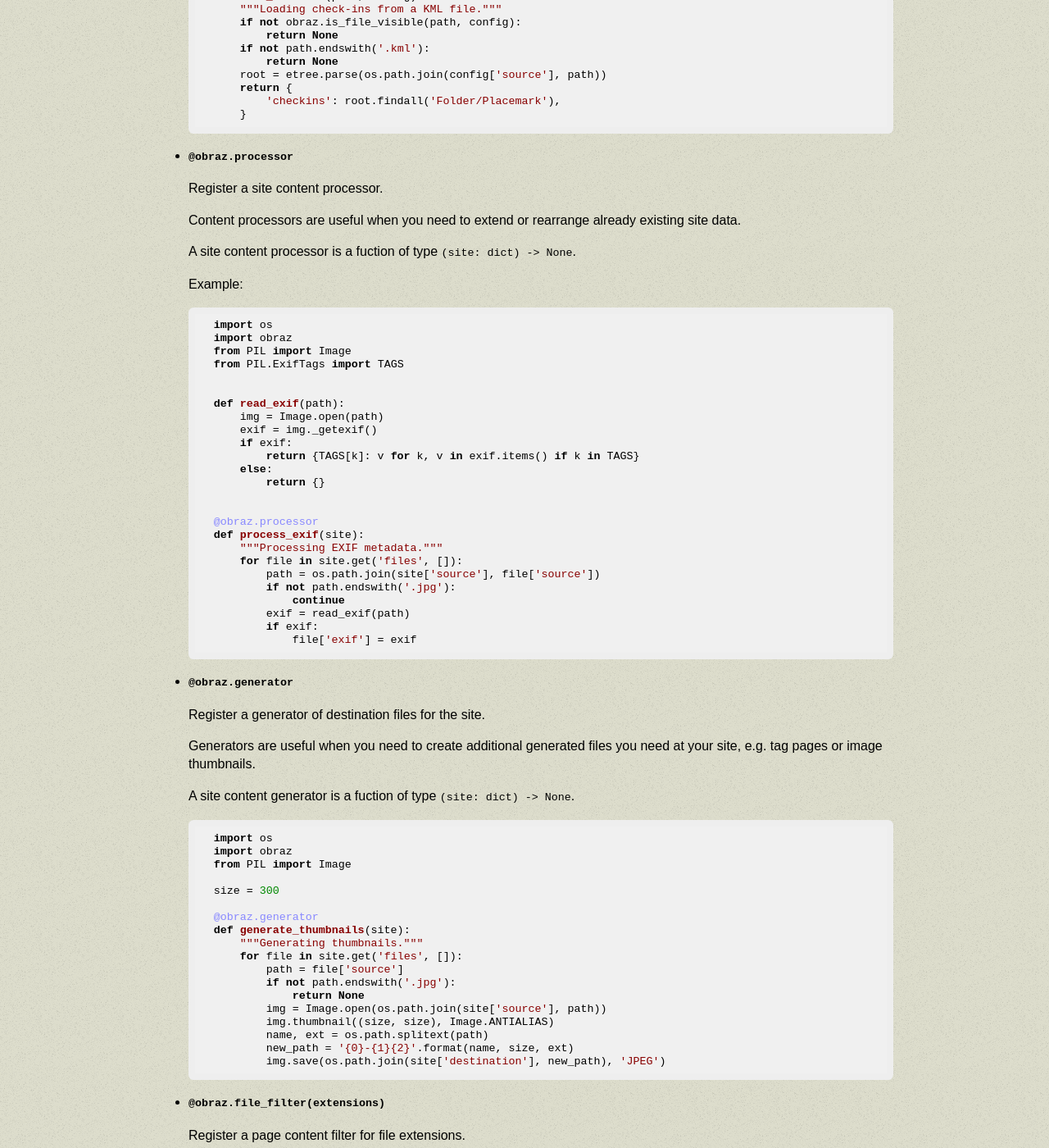
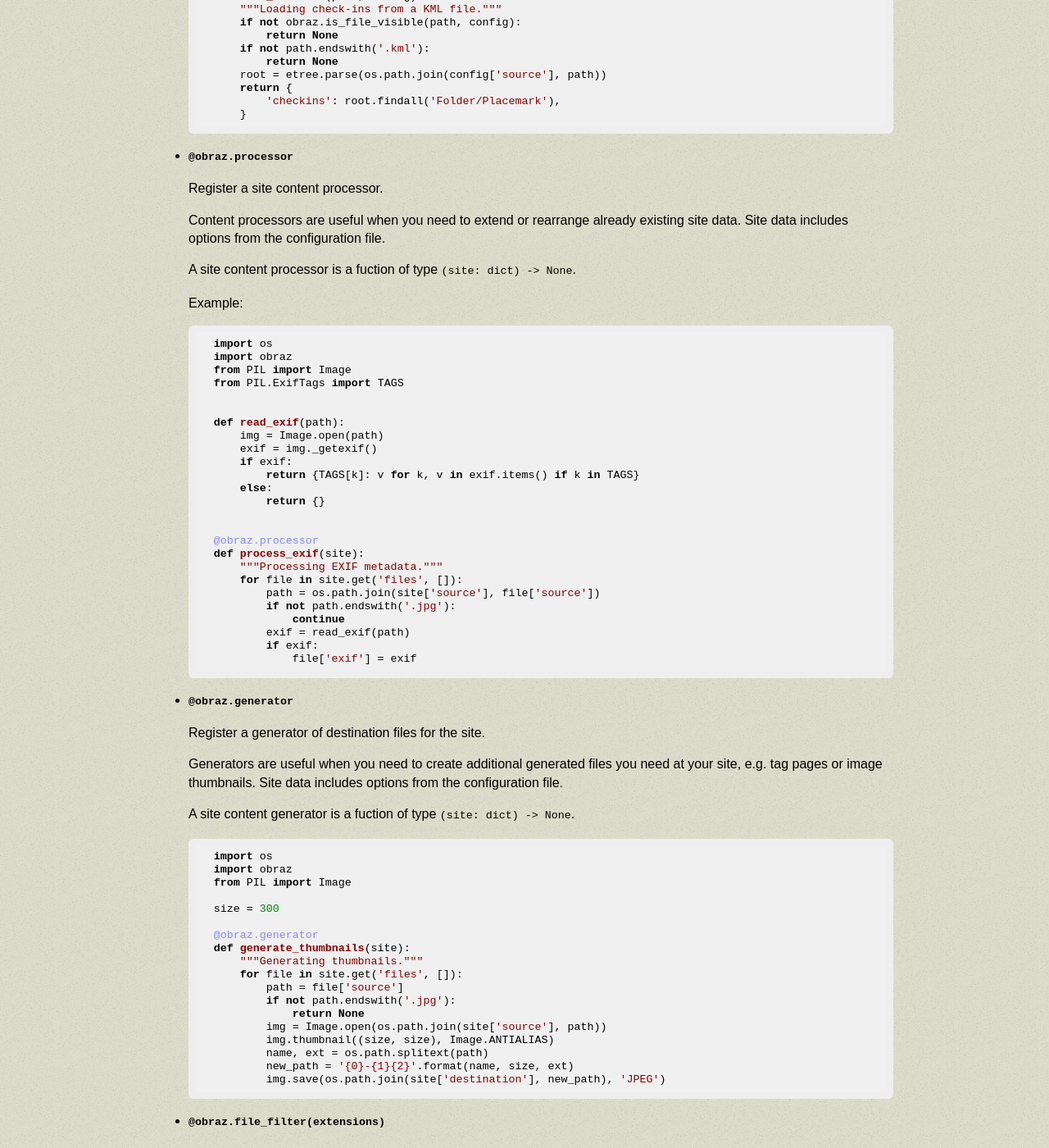
Before and after one commit to vlasovskikh/obraz, a Jekyll site: the page built from doc/plugins.md, in a window 1280 px wide and 1400 px high, scrolled down 1362 px. Shown: the whole window at 82% size. Built offline with Jekyll 4.4.1, drawn with Linux system fonts in a browser that asks for light colours; some of the changed text lies outside the part shown.

```diff
--- a/doc/plugins.md
+++ b/doc/plugins.md
@@ -100,7 +100,7 @@
     Register a site content processor.
 
     Content processors are useful when you need to extend or rearrange already
-    existing site data.
+    existing site data. Site data includes options from the configuration file.
 
     A site content processor is a fuction of type `(site: dict) -> None`.
 
@@ -137,7 +137,8 @@
     Register a generator of destination files for the site.
 
     Generators are useful when you need to create additional generated files
-    you need at your site, e.g. tag pages or image thumbnails.
+    you need at your site, e.g. tag pages or image thumbnails. Site data
+    includes options from the configuration file.
 
     A site content generator is a fuction of type `(site: dict) -> None`.
 
```
Also changed, not shown: other parts of doc/plugins.md (+5 -4 lines), obraz.py (+4 -3 lines).
